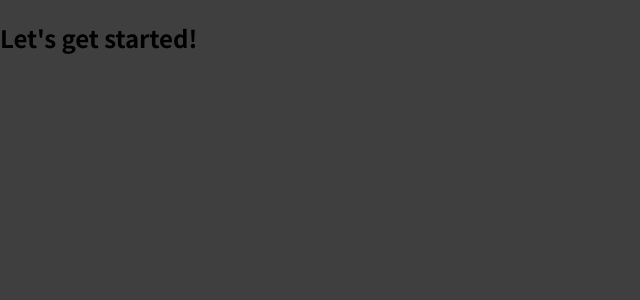
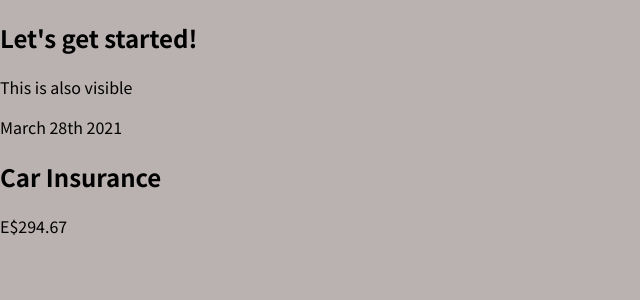
Before and after one commit to AnDamazio/my-app, a JavaScript app: page / in a window 1280 px wide. Shown: the top 300 px of the page, without its empty margins (0-640 px from the left). Built offline with nearby package versions, Linux system fonts and the light colour scheme.

Commit message:
Add Expense Item component. Add component folder

```diff
--- a/src/App.js
+++ b/src/App.js
@@ -1,7 +1,11 @@
+import ExpenseItem from './components/ExpenseItem';
+
 function App() {
   return (
     <div>
       <h2>Let's get started!</h2>
+      <p>This is also visible</p>
+      <ExpenseItem/>
     </div>
   );
 }
--- /dev/null
+++ b/src/components/ExpenseItem.js
@@ -0,0 +1,11 @@
+export default function ExpenseItem() {
+  return (
+    <div>
+      <div>March 28th 2021</div>
+      <div>
+        <h2>Car Insurance</h2>
+        <div>E$294.67</div>
+      </div>
+    </div>
+  );
+}
--- a/src/index.css
+++ b/src/index.css
@@ -10,5 +10,5 @@ html {
 
 body {
   margin: 0;
-  background-color: #3f3f3f;
+  background-color: #bab1b1;
 }
```
